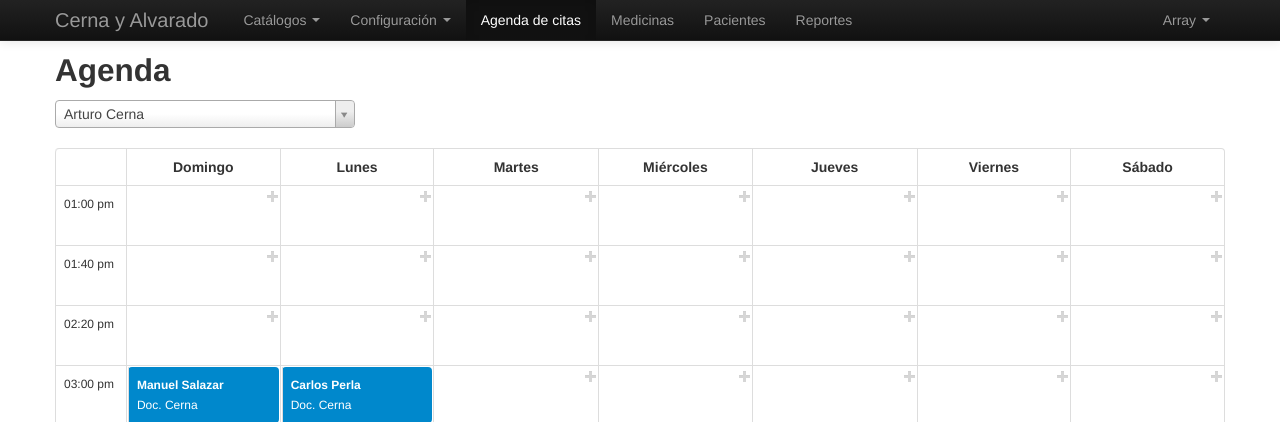
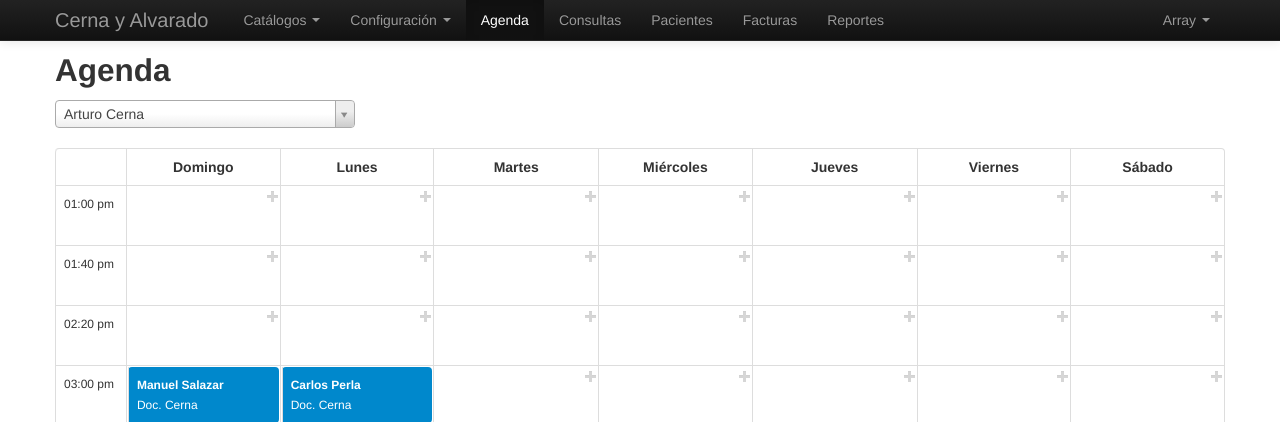
Before and after one commit to G3rcar/Consultorio, a PHP site: page /index.php in a window 1280 px wide. Shown: the top 422 px of the page. Run offline with PHP 8.4, Linux system fonts and the light colour scheme; a user stored in the database is signed in; data comes from the database, SQL or seed files in the repository; some libraries are stand-ins or nearby versions.

Commit message:
Agregado el array para seleccionar las opciones del menú

```diff
--- a/res/partes/herramientas.catalogos.php
+++ b/res/partes/herramientas.catalogos.php
@@ -17,5 +17,6 @@
 		<hr />
 		<li <?php echo ($botones_herramientas["cargos"]?'class="active" ':''); ?> ><a href="cargos.php">Cargos</a></li>
 		<li <?php echo ($botones_herramientas["roles"]?'class="active" ':''); ?> ><a href="roles.php">Roles</a></li>
+		<li <?php echo ($botones_herramientas["configuraciones"]?'class="active" ':''); ?> ><a href="configuracion.php">Configuraciones globales</a></li>
 	</ul>
 </div>
--- a/res/partes/pestanas.php
+++ b/res/partes/pestanas.php
@@ -34,6 +34,7 @@
 						 <li class="divider"></li>
 						<li><a tabindex="-1" href="cargos.php">Cargos</a></li>
 						<li><a tabindex="-1" href="roles.php">Roles</a></li>
+						<li><a tabindex="-1" href="configuracion.php">Configuraciones globales</a></li>
 					</ul>
 				</li>
 				<li class="dropdown">
@@ -49,9 +50,10 @@
 						<li><a tabindex="-1" href="proveedores.php">Proveedores</a></li>
 					</ul>
 				</li>
-				<li <?php echo ($botones_menu["citas"]?'class="active" ':''); ?> > <a href="agenda.php">Agenda de citas</a> </li>
-				<li <?php echo ($botones_menu["medicinas"]?'class="active" ':''); ?> > <a href="medicinas.php">Medicinas</a> </li>
+				<li <?php echo ($botones_menu["citas"]?'class="active" ':''); ?> > <a href="agenda.php">Agenda</a> </li>
+				<li <?php echo ($botones_menu["consultas"]?'class="active" ':''); ?> > <a href="consultas.php">Consultas</a> </li>
 				<li <?php echo ($botones_menu["pacientes"]?'class="active" ':''); ?> > <a href="pacientes.php">Pacientes</a> </li>
+				<li <?php echo ($botones_menu["facturas"]?'class="active" ':''); ?> > <a href="facturas.php">Facturas</a> </li>
 				<li <?php echo ($botones_menu["reportes"]?'class="active" ':''); ?> > <a href="reportes.php">Reportes</a> </li>
 			</ul>
 		</div>
--- a/sesion.php
+++ b/sesion.php
@@ -3,7 +3,9 @@
 if(!isset($_SESSION)){ session_start(); }
 if($_SESSION["iduser"]==""){ header("Location: login.php"); exit(); }
 
-$botones_menu = array("citas"=>false,"medicinas"=>false,"pacientes"=>false,"reportes"=>false,"limpio"=>false);
+$botones_menu = array("citas"=>false,"consultas"=>false,"pacientes"=>false,"facturas"=>false,"reportes"=>false,"limpio"=>false);
+$botones_herramientas = array("paises"=>false,"departamentos"=>false,"municipios"=>false,"sucursales"=>false,"documentos"=>false,
+								"movimientos"=>false,"tiposangre"=>false,"cargos"=>false,"roles"=>false,"configuraciones"=>false);
 include('libs/php/constantes.php');
 
 ?>
```
